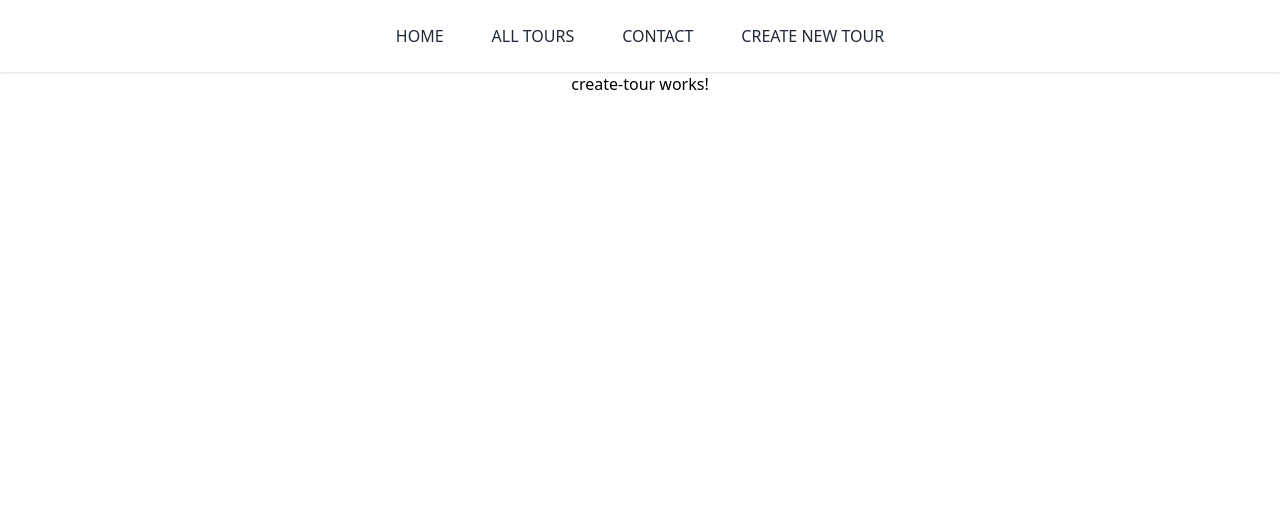
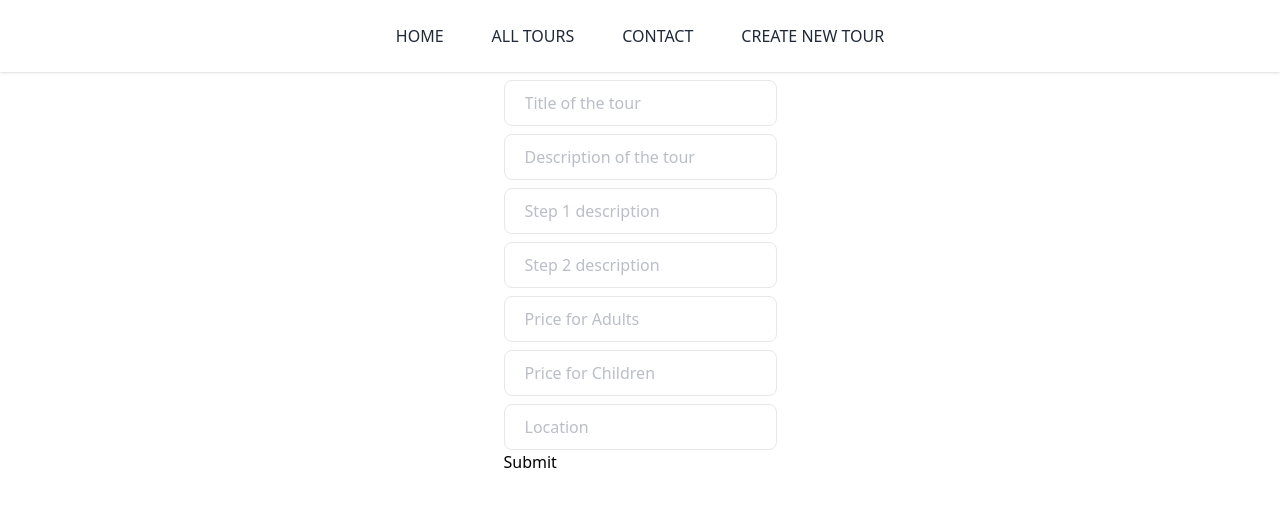
Before and after one commit to leepaolo/vit-thailand-tours, an Angular app: page /create-tour in a window 1280 px wide. Shown: the top 506 px of the page. Built offline with nearby package versions, Linux system fonts and the light colour scheme.

Commit message:
Feat(CREATE TOUR): Added form logic, service method addTour and basic ui style

```diff
--- a/src/app/core/models/tour.interface.ts
+++ b/src/app/core/models/tour.interface.ts
@@ -1,5 +1,5 @@
 interface ITourInfo {
-  id: number;
+  id: string;
   tourTitle: string;
   tourMainDescription: string;
   tourStepOne: string;
@@ -7,8 +7,8 @@ interface ITourInfo {
 }
 
 interface ITourPricing {
-  tourPriceAdult: number;
-  tourPriceChild?: number; // Optional, if needed in future
+  tourPriceAdult: number | null;
+  tourPriceChild: number | null;
 }
 
 interface ITourMeta {
--- a/src/app/core/services/tour-query.service.ts
+++ b/src/app/core/services/tour-query.service.ts
@@ -26,4 +26,8 @@ export class TourQueryService {
   isLoaded(): Observable<boolean> {
     return this.loadTours$.asObservable();
   }
+
+  addTour(tour: ITour): Observable<ITour> {
+    return this.http.post<ITour>(this.apiUrl, tour);
+  }
 }
--- a/src/app/pages/tour/create-tour/create-tour.component.html
+++ b/src/app/pages/tour/create-tour/create-tour.component.html
@@ -1 +1,54 @@
-<p>create-tour works!</p>
+<form [formGroup]="tourForm" (ngSubmit)="onSubmit()">
+  <div class="lg:col-span-1 w-full">
+    <app-input-text
+      [placeholder]="'Title of the tour'"
+      formControlName="title"
+    ></app-input-text>
+  </div>
+
+  <div class="lg:col-span-1 w-full">
+    <app-input-text
+      [placeholder]="'Description of the tour'"
+      formControlName="mainDescription"
+    ></app-input-text>
+  </div>
+
+  <div class="lg:col-span-1 w-full">
+    <app-input-text
+      [placeholder]="'Step 1 description'"
+      formControlName="stepOne"
+    ></app-input-text>
+  </div>
+
+  <div class="lg:col-span-1 w-full">
+    <app-input-text
+      [placeholder]="'Step 2 description'"
+      formControlName="stepTwo"
+    ></app-input-text>
+  </div>
+
+  <div class="lg:col-span-1 w-full">
+    <app-input-text
+      [placeholder]="'Price for Adults'"
+      formControlName="priceAdult"
+    ></app-input-text>
+  </div>
+
+  <div class="lg:col-span-1 w-full">
+    <app-input-text
+      [placeholder]="'Price for Children'"
+      formControlName="priceChild"
+    ></app-input-text>
+  </div>
+
+  <div class="lg:col-span-1 w-full">
+    <app-input-text
+      [placeholder]="'Location'"
+      formControlName="location"
+    ></app-input-text>
+  </div>
+
+  <div class="lg:col-span-1 w-full">
+    <button type="submit" [disabled]="tourForm.invalid">Submit</button>
+  </div>
+</form>
--- a/src/app/pages/tour/create-tour/create-tour.component.ts
+++ b/src/app/pages/tour/create-tour/create-tour.component.ts
@@ -1,11 +1,85 @@
 import { CommonModule } from '@angular/common';
-import { Component } from '@angular/core';
+import { Component, OnDestroy, OnInit } from '@angular/core';
+import { FormBuilder, FormGroup, ReactiveFormsModule } from '@angular/forms';
+import { InputTextComponent } from '../../../shared/components/ui/input-text/input-text.component';
+import { TourQueryService } from '../../../core/services/tour-query.service';
+import { Subscription } from 'rxjs';
+import { ITour } from '../../../core/models/tour.interface';
 
 @Component({
   selector: 'app-create-tour',
   standalone: true,
-  imports: [CommonModule],
+  imports: [CommonModule, ReactiveFormsModule, InputTextComponent],
   templateUrl: './create-tour.component.html',
   styleUrl: './create-tour.component.css',
 })
-export class CreateTourComponent {}
+export class CreateTourComponent implements OnInit, OnDestroy {
+  private destroy$ = new Subscription();
+  tourForm!: FormGroup;
+
+  // Existing fields
+  tourActiveField: boolean = true;
+  titleField: string = 'Title of the tour';
+  mainDescriptionField: string = 'Description of the tour';
+  tourStepOneField: string = 'Step 1 description';
+  tourStepTwoField: string = 'Step 2 description';
+  tourPriceAdultField: number | null = null;
+  tourPriceChildField: number | null = null;
+  tourLocationField: string = 'Default Location';
+  tourTypeField: string[] = ['Halfday', 'Fullday'];
+  tourLanguageField: string[] = ['English', 'Italian'];
+  tourStartAtField: string = '10:00 AM';
+  tourFinishAtField: string = '2:00 PM';
+
+  constructor(private fb: FormBuilder, private tourQuery: TourQueryService) {}
+
+  ngOnInit(): void {
+    this.tourForm = this.fb.group({
+      title: [''],
+      mainDescription: [''],
+      stepOne: [''],
+      stepTwo: [''],
+      priceAdult: [null],
+      priceChild: [null],
+      location: [''],
+      tourType: [this.tourTypeField],
+      tourLanguage: [this.tourLanguageField],
+      tourStartAt: [this.tourStartAtField],
+      tourFinishAt: [this.tourFinishAtField],
+    });
+  }
+
+  onSubmit(): void {
+    if (this.tourForm.valid) {
+      const newTour: ITour = {
+        id: Math.random().toString(36).substr(2, 9), // Generate a unique ID
+        tourActive: this.tourActiveField,
+        tourTitle: this.tourForm.get('title')?.value,
+        tourMainDescription: this.tourForm.get('mainDescription')?.value,
+        tourStepOne: this.tourForm.get('stepOne')?.value,
+        tourStepTwo: this.tourForm.get('stepTwo')?.value,
+        tourPriceAdult: this.tourForm.get('priceAdult')?.value,
+        tourPriceChild: this.tourForm.get('priceChild')?.value,
+        tourLocation: this.tourForm.get('location')?.value,
+        tourType: this.tourForm.get('tourType')?.value,
+        tourLanguage: this.tourForm.get('tourLanguage')?.value,
+        tourStartAt: this.tourForm.get('tourStartAt')?.value,
+        tourFinishAt: this.tourForm.get('tourFinishAt')?.value,
+      };
+
+      this.tourQuery.addTour(newTour).subscribe({
+        next: (tour) => {
+          console.log('Tour added successfully', tour);
+        },
+      });
+    } else {
+      console.log('Form is invalid');
+    }
+  }
+
+  ngOnDestroy(): void {
+    if (this.destroy$) {
+      this.destroy$.unsubscribe();
+    }
+  }
+}
--- /dev/null
+++ b/src/app/shared/components/ui/input-text/input-text.component.ts
@@ -0,0 +1,89 @@
+import { CommonModule } from '@angular/common';
+import { Component, Input, forwardRef } from '@angular/core';
+import { ControlValueAccessor, NG_VALUE_ACCESSOR } from '@angular/forms';
+
+@Component({
+  selector: 'app-input-text',
+  standalone: true,
+  imports: [CommonModule],
+  template: `
+    <div>
+      <!-- If label is provided, display it -->
+      <label
+        *ngIf="label"
+        for="inputField"
+        class="block text-sm text-slate-700 dark:text-gray-300"
+      >
+        {{ label }}
+      </label>
+
+      <!-- Input field with dynamic placeholder -->
+      <input
+        id="inputField"
+        type="text"
+        [placeholder]="placeholder"
+        [value]="value"
+        [disabled]="isDisabled"
+        (input)="onInput($event)"
+        (blur)="onBlur()"
+        class="block w-full px-5 py-2.5 mt-2 placeholder-gray-400/70 rounded-lg border border-gray-200 bg-white text-gray-700 focus:border-blue-400 focus:outline-none focus:ring focus:ring-blue-300 focus:ring-opacity-40"
+      />
+
+      <!-- Optionally display text below the input if provided -->
+      <div *ngIf="text" class="mt-2 text-sm text-slate-700">
+        {{ text }}
+      </div>
+    </div>
+  `,
+  providers: [
+    {
+      provide: NG_VALUE_ACCESSOR,
+      useExisting: forwardRef(() => InputTextComponent),
+      multi: true,
+    },
+  ],
+})
+export class InputTextComponent implements ControlValueAccessor {
+  @Input() text!: string;
+  @Input() label!: string;
+  @Input() placeholder!: string;
+
+  value: string = '';
+  isDisabled: boolean = false;
+
+  private onChange = (value: string) => {};
+  private onTouched = () => {};
+
+  // Write a new value to the element
+  writeValue(value: string): void {
+    this.value = value || '';
+  }
+
+  // Register the function to call when the control value changes
+  registerOnChange(fn: (value: string) => void): void {
+    this.onChange = fn;
+  }
+
+  // Register the function to call when the control is touched
+  registerOnTouched(fn: () => void): void {
+    this.onTouched = fn;
+  }
+
+  // Enable or disable the control
+  setDisabledState(isDisabled: boolean): void {
+    this.isDisabled = isDisabled;
+  }
+
+  // Handle input events
+  onInput(event: Event): void {
+    const target = event.target as HTMLInputElement;
+    const value = target.value;
+    this.value = value;
+    this.onChange(value);
+  }
+
+  // Handle blur events
+  onBlur(): void {
+    this.onTouched();
+  }
+}
```
Also changed, not shown: src/app/shared/components/ui/button/button.component.ts (added, +16 -0 lines), src/app/shared/components/ui/date-picker/date-picker.component.ts (added, +14 -0 lines), src/app/shared/components/ui/input-select/input-select.component.ts (added, +16 -0 lines), 1 other file (tests, documents, lock files or other folders).
